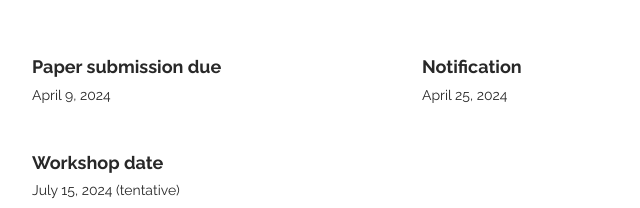
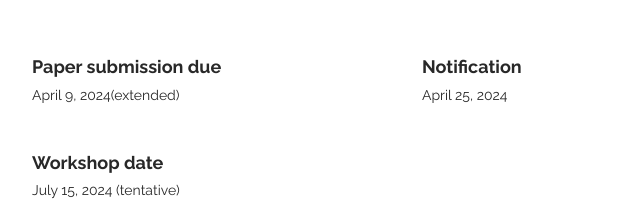
Before and after one commit to AI-Sports/AI-Sports-AI-Sports.github.io, a plain HTML site: page index.html in a window 1280 px wide. Shown: the part 2320-2528 px from the top of the page, 38-678 px from the left. Drawn offline with Linux system fonts and the light colour scheme.

Commit message:
Update index.html

```diff
--- a/index.html
+++ b/index.html
@@ -145,7 +145,7 @@
                             </div>
                             <div class="media-body">
                                 <h4 class="media-heading">Paper submission due</h4>
-                                <p>April 9, 2024</p>
+                                <p>April 9, 2024(extended)</p>
                             </div>
                         </div>
                     </div><!--/.col-md-4-->
```
